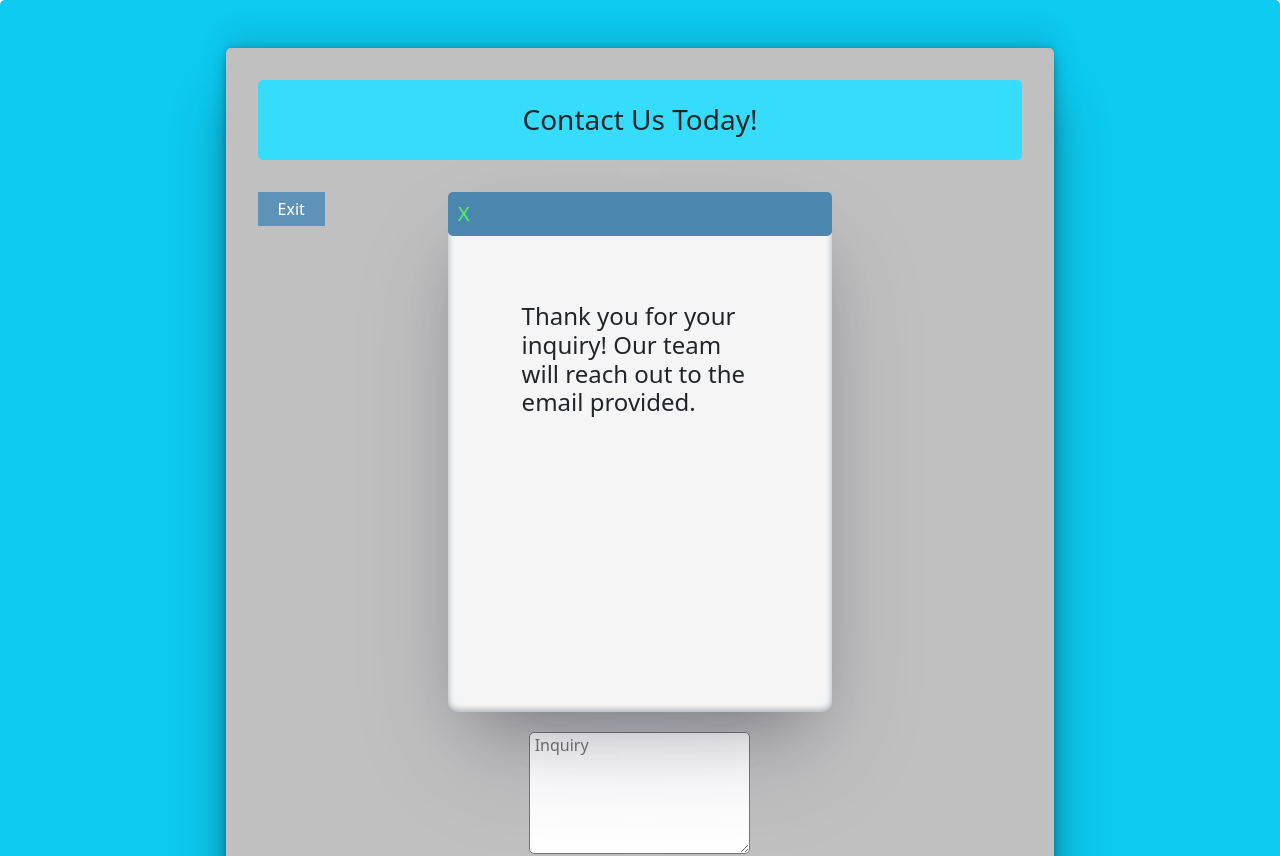
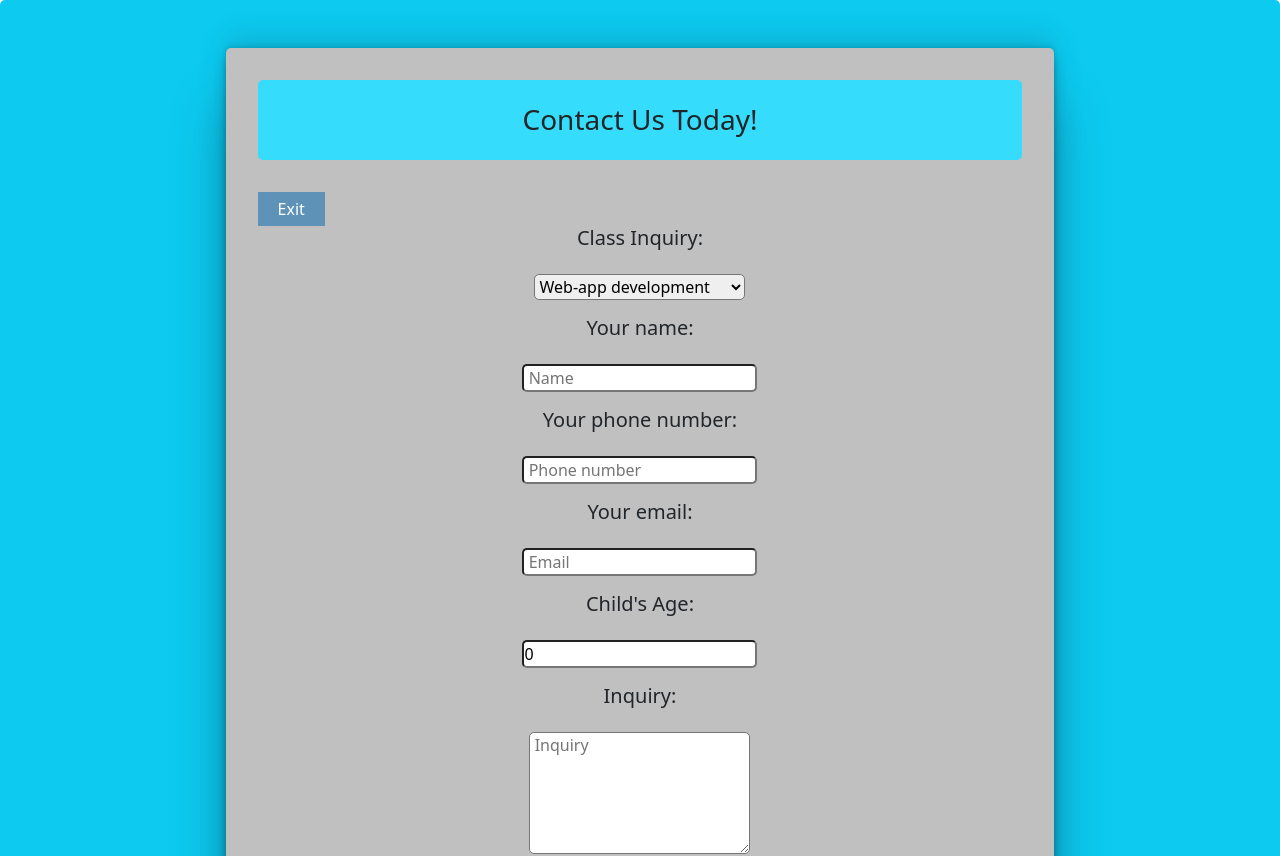
Before and after one commit to antdawg925/CodeClass, a React (Create React App) app in the folder codeclass/: page /apply in a window 1280 px wide. Shown: the top 856 px of the page. Built offline with nearby package versions, Linux system fonts and the light colour scheme.

Commit message:
fix thx message

```diff
--- a/codeclass/src/View/Apply.js
+++ b/codeclass/src/View/Apply.js
@@ -10,7 +10,7 @@ const Apply = () => {
     const [sub, setSub] = useState("WebApp");
     const [message, setMessage] = useState("");
     const [error, setError] = useState("");
-    const [thx, setThx] = useState(true);
+    const [thx, setThx] = useState(false);
     const [age, setAge] = useState(0);
     const [recruitingContact, setRecruitingContact] = useState(false); // State for the recruiting contact checkbox
     const [border, setBorder] = useState("none")
```
